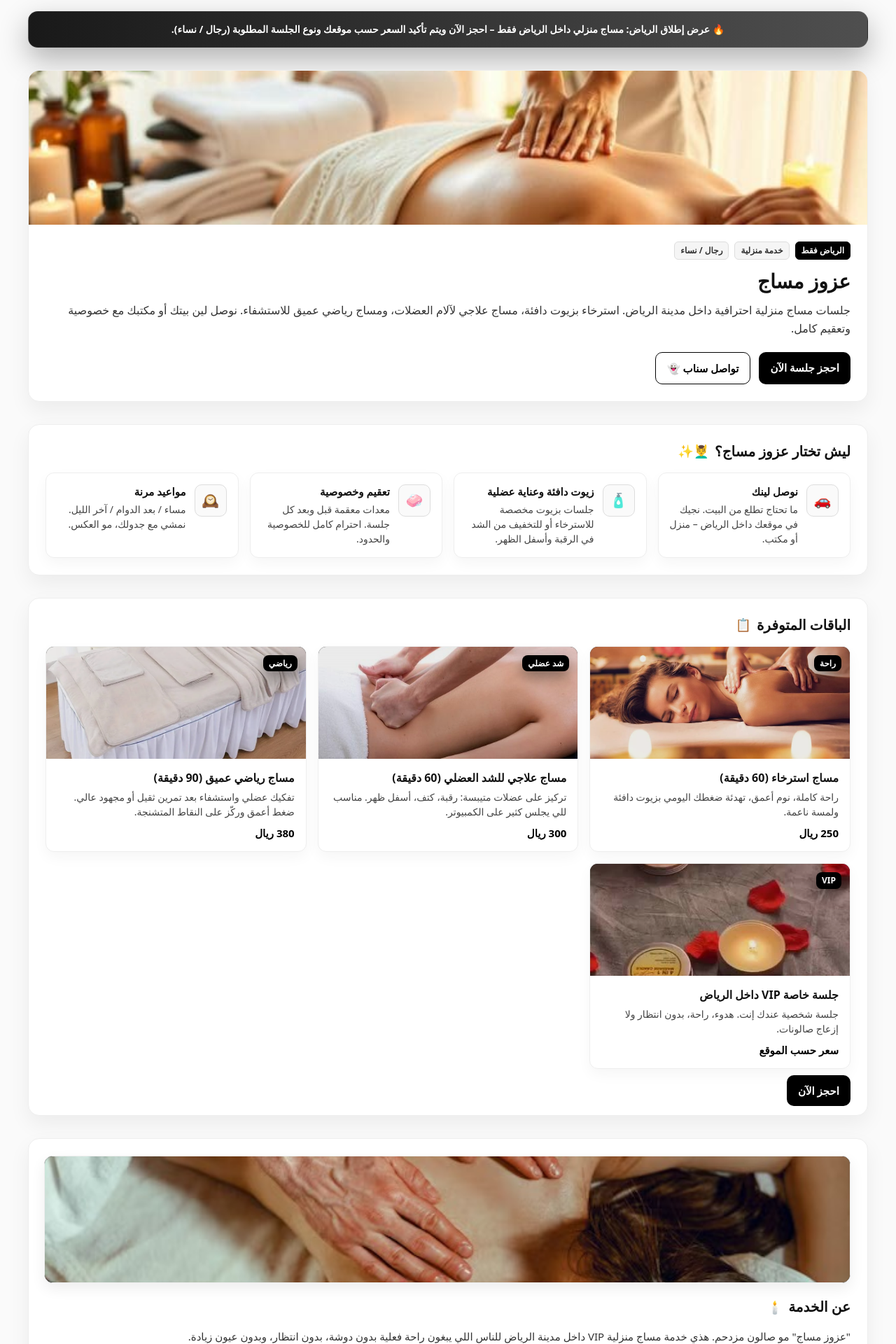
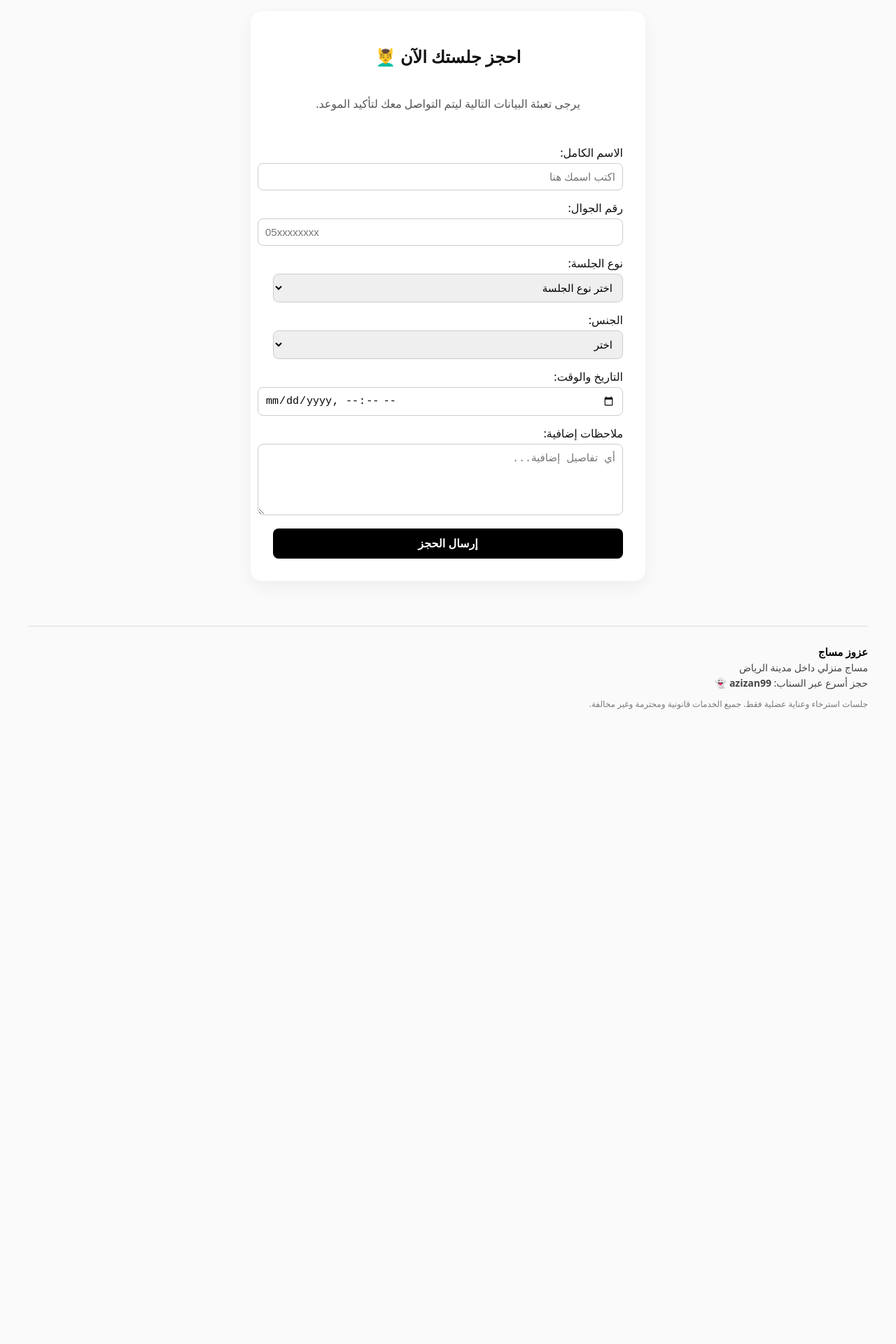
Before and after one commit to ii-aziz/azzouz-massage, a Next.js app: page / in a window 1280 px wide. Shown: the top 1920 px of the page at 70% size. After the commit the page ends 1095 px from the top, so only its background shows below. Built offline with nearby package versions, Linux system fonts and the light colour scheme.

Commit message:
Refactor HomePage to BookingPage with form handling

```diff
--- a/app/page.js
+++ b/app/page.js
@@ -1,534 +1,180 @@
-import Link from "next/link";
+"use client";
+import { useState } from "react";
 
-export default function HomePage() {
+export default function BookingPage() {
+  const [form, setForm] = useState({
+    name: "",
+    phone: "",
+    sessionType: "",
+    gender: "",
+    date: "",
+    notes: "",
+  });
+
+  const handleChange = (e) => {
+    setForm({ ...form, [e.target.name]: e.target.value });
+  };
+
+  const handleSubmit = (e) => {
+    e.preventDefault();
+
+    // تحقق من رقم الجوال السعودي
+    const phoneRegex = /^05\d{8}$/;
+    if (!phoneRegex.test(form.phone)) {
+      alert("الرجاء إدخال رقم جوال صحيح يبدأ بـ 05 ويتكون من 10 أرقام");
+      return;
+    }
+
+    console.log("Booking Data:", form);
+    alert("تم إرسال الحجز بنجاح ✅ سيتم التواصل معك لتأكيد الموعد.");
+
+    setForm({
+      name: "",
+      phone: "",
+      sessionType: "",
+      gender: "",
+      date: "",
+      notes: "",
+    });
+  };
+
   return (
-    <main style={{ display: "grid", gap: "32px" }}>
-
-      {/* PROMO BANNER */}
-      <div
+    <main
       style={{
-          background:
-            "linear-gradient(90deg, rgba(0,0,0,0.9) 0%, rgba(60,60,60,0.9) 100%)",
-          color: "#fff",
-          fontWeight: "600",
-          fontSize: "14px",
-          padding: "14px 16px",
-          borderRadius: "14px",
-          textAlign: "center",
-          boxShadow: "0 16px 40px rgba(0,0,0,0.3)",
-          border: "1px solid rgba(255,255,255,0.08)",
-          lineHeight: 1.6
+        maxWidth: "500px",
+        margin: "0 auto",
+        padding: "32px",
+        display: "grid",
+        gap: "16px",
+        backgroundColor: "#fff",
+        borderRadius: "16px",
+        boxShadow: "0 8px 25px rgba(0,0,0,0.05)",
       }}
     >
-        🔥 عرض إطلاق الرياض: مساج منزلي داخل الرياض فقط – احجز الآن ويتم
-        تأكيد السعر حسب موقعك ونوع الجلسة المطلوبة (رجال / نساء).
-      </div>
-
-      {/* SECTION 1: HERO WITH LOCAL IMAGE */}
-      <section style={sectionShell}>
-        {/* الصورة الرئيسية */}
-        <div
+      <h1
         style={{
-            width: "100%",
-            overflow: "hidden",
-            borderRadius: "12px 12px 0 0",
-            backgroundColor: "#000",
-            height: "220px"
+          textAlign: "center",
+          fontSize: "24px",
+          fontWeight: 700,
+          marginBottom: "8px",
         }}
       >
-          <img
-            src="/IMG_7888.jpeg"
-            alt="جلسة مساج منزلية - صورة توضح الستايل"
-            style={heroImageStyle}
-          />
-        </div>
-
-        {/* النص والأزرار */}
-        <div style={{ padding: "24px" }}>
-          {/* البادجات */}
-          <div style={badgeRow}>
-            <Badge dark>الرياض فقط</Badge>
-            <Badge>خدمة منزلية</Badge>
-            <Badge>رجال / نساء</Badge>
-          </div>
-
-          <h1 style={h1Style}>عزوز مساج</h1>
-
-          <p style={leadP}>
-            جلسات مساج منزلية احترافية داخل مدينة الرياض. استرخاء بزيوت
-            دافئة، مساج علاجي لآلام العضلات، ومساج رياضي عميق للاستشفاء.
-            نوصل لين بيتك أو مكتبك مع خصوصية وتعقيم كامل.
+        احجز جلستك الآن 💆‍♂️
+      </h1>
+      <p style={{ textAlign: "center", color: "#555" }}>
+        يرجى تعبئة البيانات التالية ليتم التواصل معك لتأكيد الموعد.
       </p>
 
-          <div style={ctaRow}>
-            <Link href="/book" style={primaryBtn}>
-              احجز جلسة الآن
-            </Link>
+      <form
+        onSubmit={handleSubmit}
+        style={{ display: "grid", gap: "14px", marginTop: "16px" }}
+      >
+        <label>
+          الاسم الكامل:
+          <input
+            type="text"
+            name="name"
+            value={form.name}
+            onChange={handleChange}
+            required
+            placeholder="اكتب اسمك هنا"
+            style={inputStyle}
+          />
+        </label>
 
-            <a
-              href="https://snapchat.com/add/azizan99"
-              style={ghostBtn}
+        <label>
+          رقم الجوال:
+          <input
+            type="tel"
+            name="phone"
+            value={form.phone}
+            onChange={handleChange}
+            required
+            placeholder="05xxxxxxxx"
+            style={inputStyle}
+          />
+        </label>
+
+        <label>
+          نوع الجلسة:
+          <select
+            name="sessionType"
+            value={form.sessionType}
+            onChange={handleChange}
+            required
+            style={inputStyle}
           >
-              تواصل سناب 👻
-            </a>
-          </div>
-        </div>
-      </section>
+            <option value="">اختر نوع الجلسة</option>
+            <option value="استرخاء">مساج استرخاء</option>
+            <option value="شد عضلي">مساج علاجي للشد العضلي</option>
+            <option value="رياضي">مساج رياضي عميق</option>
+            <option value="VIP">جلسة خاصة VIP</option>
+          </select>
+        </label>
 
-      {/* WHY US */}
-      <section style={sectionCard}>
-        <SectionTitle icon="💆‍♂️✨" text="ليش تختار عزوز مساج؟" />
+        <label>
+          الجنس:
+          <select
+            name="gender"
+            value={form.gender}
+            onChange={handleChange}
+            required
+            style={inputStyle}
+          >
+            <option value="">اختر</option>
+            <option value="رجال">رجال</option>
+            <option value="نساء">نساء</option>
+          </select>
+        </label>
 
-        <div style={featureGrid}>
-          <FeatureCard
-            icon="🚗"
-            title="نوصل لينك"
-            desc="ما تحتاج تطلع من البيت. نجيك في موقعك داخل الرياض – منزل أو مكتب."
+        <label>
+          التاريخ والوقت:
+          <input
+            type="datetime-local"
+            name="date"
+            value={form.date}
+            onChange={handleChange}
+            required
+            style={inputStyle}
           />
-          <FeatureCard
-            icon="🧴"
-            title="زيوت دافئة وعناية عضلية"
-            desc="جلسات بزيوت مخصصة للاسترخاء أو للتخفيف من الشد في الرقبة وأسفل الظهر."
+        </label>
+
+        <label>
+          ملاحظات إضافية:
+          <textarea
+            name="notes"
+            value={form.notes}
+            onChange={handleChange}
+            placeholder="أي تفاصيل إضافية..."
+            style={{ ...inputStyle, height: "80px" }}
           />
-          <FeatureCard
-            icon="🧼"
-            title="تعقيم وخصوصية"
-            desc="معدات معقمة قبل وبعد كل جلسة. احترام كامل للخصوصية والحدود."
-          />
-          <FeatureCard
-            icon="🕰️"
-            title="مواعيد مرنة"
-            desc="مساء / بعد الدوام / آخر الليل. نمشي مع جدولك، مو العكس."
-          />
-        </div>
-      </section>
+        </label>
 
-      {/* PACKAGES / الباقات */}
-      <section style={sectionCard}>
-        <SectionTitle icon="📋" text="الباقات المتوفرة" />
-
-        <div style={servicesGrid}>
-          <ServiceCard
-            title="مساج استرخاء (60 دقيقة)"
-            desc="راحة كاملة، نوم أعمق، تهدئة ضغطك اليومي بزيوت دافئة ولمسة ناعمة."
-            price="250 ريال"
-            img="/IMG_7889.webp"
-            badge="راحة"
-          />
-          <ServiceCard
-            title="مساج علاجي للشد العضلي (60 دقيقة)"
-            desc="تركيز على عضلات متيبسة: رقبة، كتف، أسفل ظهر. مناسب للي يجلس كثير على الكمبيوتر."
-            price="300 ريال"
-            img="/IMG_7890.jpeg"
-            badge="شد عضلي"
-          />
-          <ServiceCard
-            title="مساج رياضي عميق (90 دقيقة)"
-            desc="تفكيك عضلي واستشفاء بعد تمرين ثقيل أو مجهود عالي. ضغط أعمق وركّز على النقاط المتشنجة."
-            price="380 ريال"
-            img="/IMG_7891.webp"
-            badge="رياضي"
-          />
-          <ServiceCard
-            title="جلسة خاصة VIP داخل الرياض"
-            desc="جلسة شخصية عندك إنت. هدوء، راحة، بدون انتظار ولا إزعاج صالونات."
-            price="سعر حسب الموقع"
-            img="/IMG_7892.jpeg"
-            badge="VIP"
-          />
-        </div>
-
-        <div style={{ marginTop: "20px" }}>
-          <Link href="/book" style={primaryBtn}>
-            احجز الآن
-          </Link>
-        </div>
-      </section>
-
-      {/* ABOUT / عن الخدمة */}
-      <section
+        <button
+          type="submit"
           style={{
-          ...sectionCard,
-          display: "grid",
-          gap: "20px",
-          gridTemplateColumns: "1fr"
+            backgroundColor: "#000",
+            color: "#fff",
+            padding: "12px",
+            borderRadius: "8px",
+            border: "none",
+            fontSize: "16px",
+            fontWeight: 600,
+            cursor: "pointer",
           }}
         >
-        <div
-          style={{
-            width: "100%",
-            height: "180px",
-            borderRadius: "12px",
-            border: "1px solid #eee",
-            overflow: "hidden",
-            boxShadow: "0 8px 20px rgba(0,0,0,0.07)",
-            backgroundColor: "#000"
-          }}
-        >
-          <img
-            src="/IMG_7893.jpeg"
-            alt="أجواء سبا نظيفة وتعقيم"
-            style={{
-              width: "100%",
-              height: "100%",
-              objectFit: "cover",
-              objectPosition: "center",
-              display: "block"
-            }}
-          />
-        </div>
-
-        <div>
-          <SectionTitle icon="🕯️" text="عن الخدمة" />
-
-          <p style={pMain}>
-            "عزوز مساج" مو صالون مزدحم. هذي خدمة مساج منزلية VIP داخل
-            مدينة الرياض للناس اللي يبغون راحة فعلية بدون دوشة، بدون انتظار،
-            وبدون عيون زيادة.
-          </p>
-
-          <p style={pSub}>
-            الجلسات مهنية 100%: استرخاء، استشفاء، عناية بعضلاتك.
-            ما فيه أي شي مخالف. احترام الحدود والخصوصية خط أحمر.
-          </p>
-        </div>
-      </section>
-
-      {/* HOW IT WORKS */}
-      <section style={sectionCard}>
-        <SectionTitle icon="📲" text="كيف يتم الحجز؟" />
-
-        <ol
-          style={{
-            margin: 0,
-            padding: "0 20px",
-            color: "#333",
-            lineHeight: 1.7,
-            fontSize: "15px"
-          }}
-        >
-          <li>
-            تعبي نموذج الحجز وتحدد نوع الجلسة + الحي + الوقت اللي يناسبك.
-          </li>
-          <li>يوصلنا الطلب مباشرة.</li>
-          <li>
-            نرجع لك للتأكيد (الوقت / التوفر / السعر النهائي حسب موقعك داخل
-            الرياض).
-          </li>
-          <li>نوصل لموقعك ونبدأ الجلسة في جو هادي ونظيف.</li>
-        </ol>
-
-        <div
-          style={{
-            marginTop: "20px",
-            fontSize: "13px",
-            lineHeight: 1.6,
-            color: "#666"
-          }}
-        >
-          للحجز السريع تواصل سناب 👇
-          <br />
-          <b>azizan99</b>
-        </div>
-      </section>
+          إرسال الحجز
+        </button>
+      </form>
     </main>
   );
 }
 
-/* Small reusable components */
-
-function Badge({ children, dark }) {
-  return (
-    <span
-      style={{
-        backgroundColor: dark ? "#000" : "#f5f5f5",
-        color: dark ? "#fff" : "#333",
-        border: dark ? "1px solid #000" : "1px solid #ddd",
-        padding: "4px 8px",
-        borderRadius: "6px",
-        fontSize: "12px",
-        fontWeight: 600,
-        lineHeight: 1.3
-      }}
-    >
-      {children}
-    </span>
-  );
-}
-
-function SectionTitle({ icon, text }) {
-  return (
-    <h2
-      style={{
-        margin: "0 0 16px 0",
-        fontSize: "20px",
-        lineHeight: 1.4,
-        fontWeight: 700,
-        color: "#111",
-        display: "flex",
-        alignItems: "center",
-        gap: "8px"
-      }}
-    >
-      <span>{text}</span>
-      <span style={{ fontSize: "18px" }}>{icon}</span>
-    </h2>
-  );
-}
-
-function FeatureCard({ icon, title, desc }) {
-  return (
-    <div
-      style={{
-        border: "1px solid #eee",
-        borderRadius: "12px",
-        padding: "16px",
-        backgroundColor: "#fff",
-        display: "grid",
-        gridTemplateColumns: "auto 1fr",
-        gap: "12px",
-        alignItems: "start",
-        boxShadow: "0 8px 20px rgba(0,0,0,0.04)"
-      }}
-    >
-      <div
-        style={{
-          width: "44px",
-          height: "44px",
-          borderRadius: "10px",
-          border: "1px solid #ddd",
-          backgroundColor: "#fafafa",
-          display: "flex",
-          alignItems: "center",
-          justifyContent: "center",
-          fontSize: "20px",
-          fontWeight: 600
-        }}
-      >
-        {icon}
-      </div>
-      <div style={{ display: "grid", gap: "4px" }}>
-        <div
-          style={{
+const inputStyle = {
+  width: "100%",
+  padding: "10px",
+  borderRadius: "8px",
+  border: "1px solid #ccc",
+  marginTop: "4px",
   fontSize: "15px",
-            fontWeight: 600,
-            color: "#111",
-            lineHeight: 1.4
-          }}
-        >
-          {title}
-        </div>
-        <div
-          style={{
-            fontSize: "14px",
-            color: "#444",
-            lineHeight: 1.5
-          }}
-        >
-          {desc}
-        </div>
-      </div>
-    </div>
-  );
-}
-
-function ServiceCard({ title, desc, price, img, badge }) {
-  return (
-    <div
-      style={{
-        border: "1px solid #eee",
-        borderRadius: "12px",
-        backgroundColor: "#fff",
-        overflow: "hidden",
-        boxShadow: "0 8px 20px rgba(0,0,0,0.04)",
-        display: "grid",
-        gridTemplateRows: "160px auto"
-      }}
-    >
-      {/* صورة الباقة */}
-      <div
-        style={{
-          width: "100%",
-          height: "160px",
-          position: "relative",
-          overflow: "hidden",
-          backgroundColor: "#000"
-        }}
-      >
-        <img
-          src={img}
-          alt={title}
-          style={{
-            width: "100%",
-            height: "100%",
-            objectFit: "cover",
-            objectPosition: "center",
-            display: "block",
-            opacity: 0.92
-          }}
-        />
-        <div
-          style={{
-            position: "absolute",
-            top: "12px",
-            right: "12px",
-            backgroundColor: "#000",
-            color: "#fff",
-            fontSize: "12px",
-            fontWeight: 600,
-            padding: "4px 8px",
-            borderRadius: "8px",
-            lineHeight: 1.3,
-            boxShadow: "0 8px 20px rgba(0,0,0,0.4)"
-          }}
-        >
-          {badge}
-        </div>
-      </div>
-
-      {/* تفاصيل الخدمة */}
-      <div style={{ padding: "16px", display: "grid", gap: "6px" }}>
-        <div
-          style={{
-            fontSize: "16px",
-            fontWeight: 600,
-            color: "#111",
-            lineHeight: 1.4
-          }}
-        >
-          {title}
-        </div>
-        <div
-          style={{
-            fontSize: "14px",
-            color: "#444",
-            lineHeight: 1.5
-          }}
-        >
-          {desc}
-        </div>
-        <div
-          style={{
-            fontSize: "15px",
-            fontWeight: 600,
-            color: "#000",
-            marginTop: "4px"
-          }}
-        >
-          {price}
-        </div>
-      </div>
-    </div>
-  );
-}
-
-/* shared styles */
-const sectionShell = {
-  backgroundColor: "#fff",
-  borderRadius: "16px",
-  padding: 0,
-  boxShadow: "0 12px 30px rgba(0,0,0,0.06)",
-  border: "1px solid #eee",
-  overflow: "hidden",
-  display: "grid",
-  gridTemplateColumns: "1fr"
 };
-
-const heroImageStyle = {
-  width: "100%",
-  height: "220px",
-  objectFit: "cover",
-  objectPosition: "center",
-  display: "block"
-};
-
-const badgeRow = {
-  fontSize: "13px",
-  fontWeight: 500,
-  color: "#555",
-  marginBottom: "12px",
-  display: "flex",
-  flexWrap: "wrap",
-  gap: "8px"
-};
-
-const h1Style = {
-  margin: "0 0 12px 0",
-  fontSize: "28px",
-  lineHeight: 1.3,
-  fontWeight: 700,
-  color: "#111"
-};
-
-const leadP = {
-  margin: "0 0 20px 0",
-  fontSize: "16px",
-  lineHeight: 1.6,
-  color: "#333",
-  fontWeight: 400
-};
-
-const ctaRow = {
-  display: "flex",
-  flexWrap: "wrap",
-  gap: "12px"
-};
-
-const sectionCard = {
-  backgroundColor: "#fff",
-  borderRadius: "16px",
-  padding: "24px",
-  boxShadow: "0 12px 30px rgba(0,0,0,0.06)",
-  border: "1px solid #eee"
-};
-
-const featureGrid = {
-  display: "grid",
-  gap: "16px",
-  gridTemplateColumns: "repeat(auto-fit, minmax(min(240px,100%),1fr))"
-};
-
-const servicesGrid = {
-  display: "grid",
-  gap: "16px",
-  gridTemplateColumns: "repeat(auto-fit, minmax(min(280px,100%),1fr))"
-};
-
-const primaryBtn = {
-  textDecoration: "none",
-  backgroundColor: "#000",
-  color: "#fff",
-  padding: "12px 16px",
-  borderRadius: "10px",
-  fontSize: "15px",
-  fontWeight: 600,
-  textAlign: "center",
-  flexShrink: 0
-};
-
-const ghostBtn = {
-  textDecoration: "none",
-  backgroundColor: "#fff",
-  border: "1px solid #000",
-  color: "#000",
-  padding: "12px 16px",
-  borderRadius: "10px",
-  fontSize: "15px",
-  fontWeight: 600,
-  textAlign: "center",
-  flexShrink: 0
-};
-
-const pMain = {
-  margin: 0,
-  fontSize: "15px",
-  lineHeight: 1.7,
-  color: "#333"
-};
-
-const pSub = {
-  margin: "16px 0 0 0",
-  fontSize: "14px",
-  lineHeight: 1.7,
-  color: "#555"
-};
```
Lines whose indentation alone changed are shown as unchanged.
